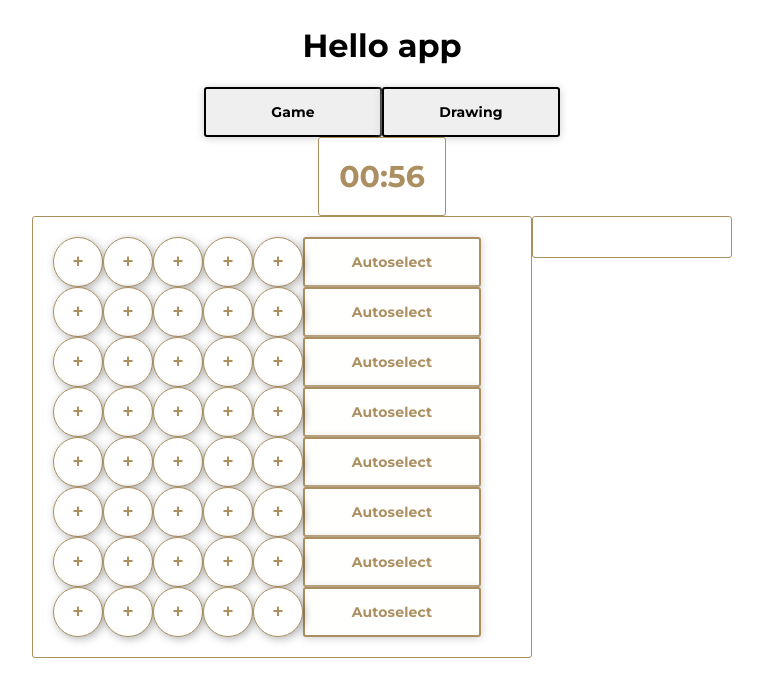
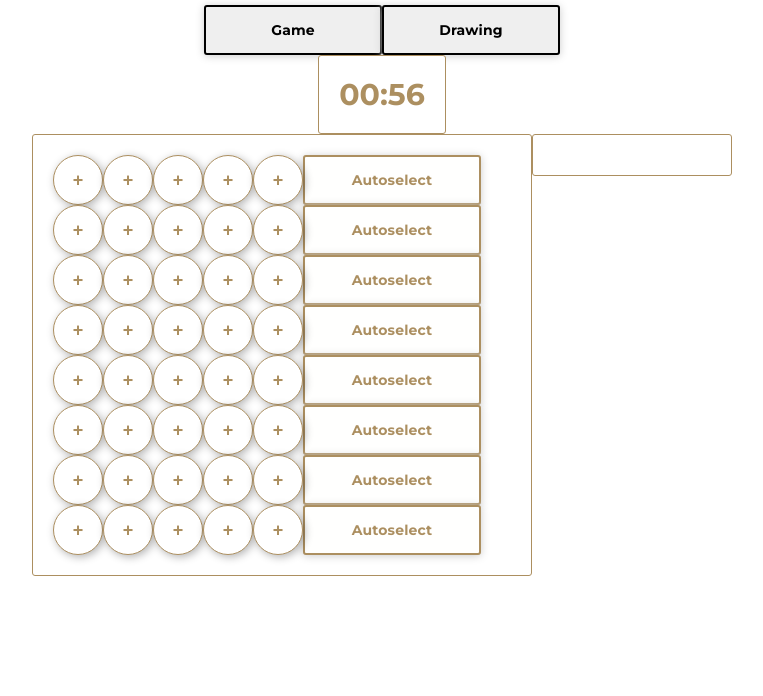
Before and after one commit to Bunchenko/5-of-36, an Angular app: page /game in a window 1280 px wide. Shown: the top 696 px of the page, without its empty margins (258-1021 px from the left). Built offline with nearby package versions, Linux system fonts and the light colour scheme.

Commit message:
remove heading

```diff
--- a/src/app/app.component.html
+++ b/src/app/app.component.html
@@ -1,5 +1,4 @@
 <app-toast></app-toast>
-<h1>Hello app</h1>
 <nav>
 	<app-button [routerLink]="'/game'">
 		Game
```
